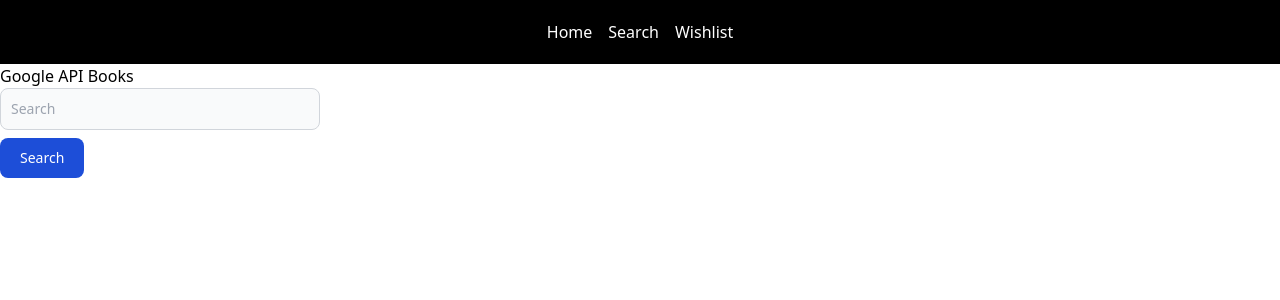
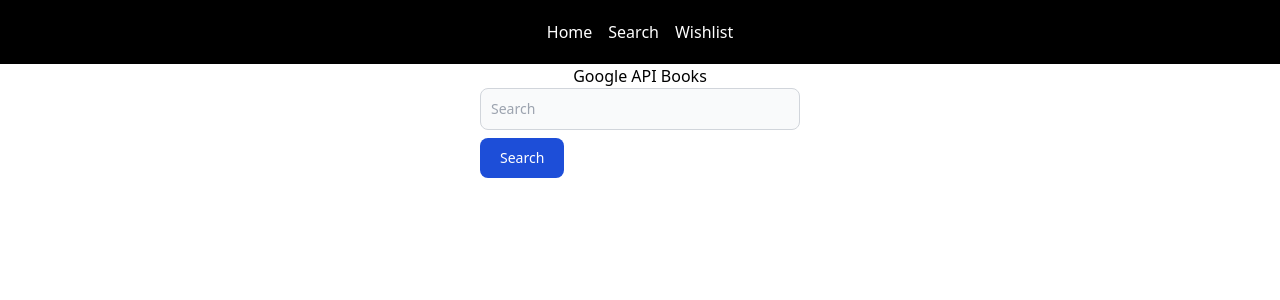
Before and after one commit to zeph-kun/bookIndex, a Nuxt app: page / in a window 1280 px wide. Shown: the top 300 px of the page. Built offline with nearby package versions, Linux system fonts and the light colour scheme.

Commit message:
center form

```diff
--- a/pages/index.vue
+++ b/pages/index.vue
@@ -1,9 +1,9 @@
 <template>
   <div id="app">
     <Navbar />
-    <div class="content-center">
-      <h1>Google API Books</h1>
-      <div class="flex flex-row">
+    <div class="container mx-auto">
+      <div class="flex items-center flex-col">
+        <h1>Google API Books</h1>
         <form @submit.prevent="search">
           <div>
             <input v-model="keyword" type="text" class="block mb-2 bg-gray-50 border border-gray-300 text-gray-900 text-sm rounded-lg focus:ring-blue-500 focus:border-blue-500 w-80 p-2.5 dark:bg-gray-700 dark:border-gray-600 dark:placeholder-gray-400 dark:text-white dark:focus:ring-blue-500 dark:focus:border-blue-500" placeholder="Search" required>
@@ -13,9 +13,9 @@
           </div>
         </form>
       </div>
-      <div class="grid grid-cols-3 gap-3">
-        <BookList v-for="book in books" :key="book.id" :book="book" />
-      </div>
+    </div>
+    <div class="grid grid-cols-3 gap-3">
+      <BookList v-for="book in books" :key="book.id" :book="book" />
     </div>
   </div>
 </template>
```
